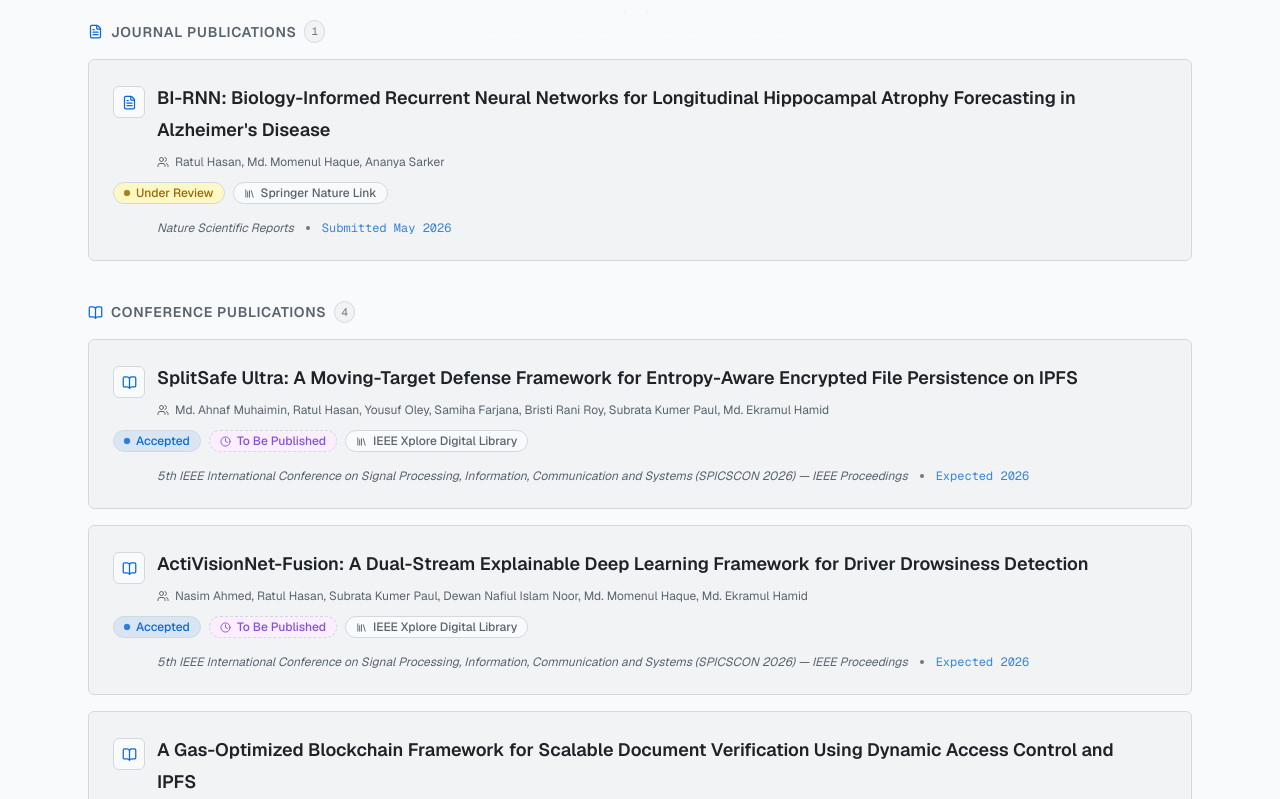
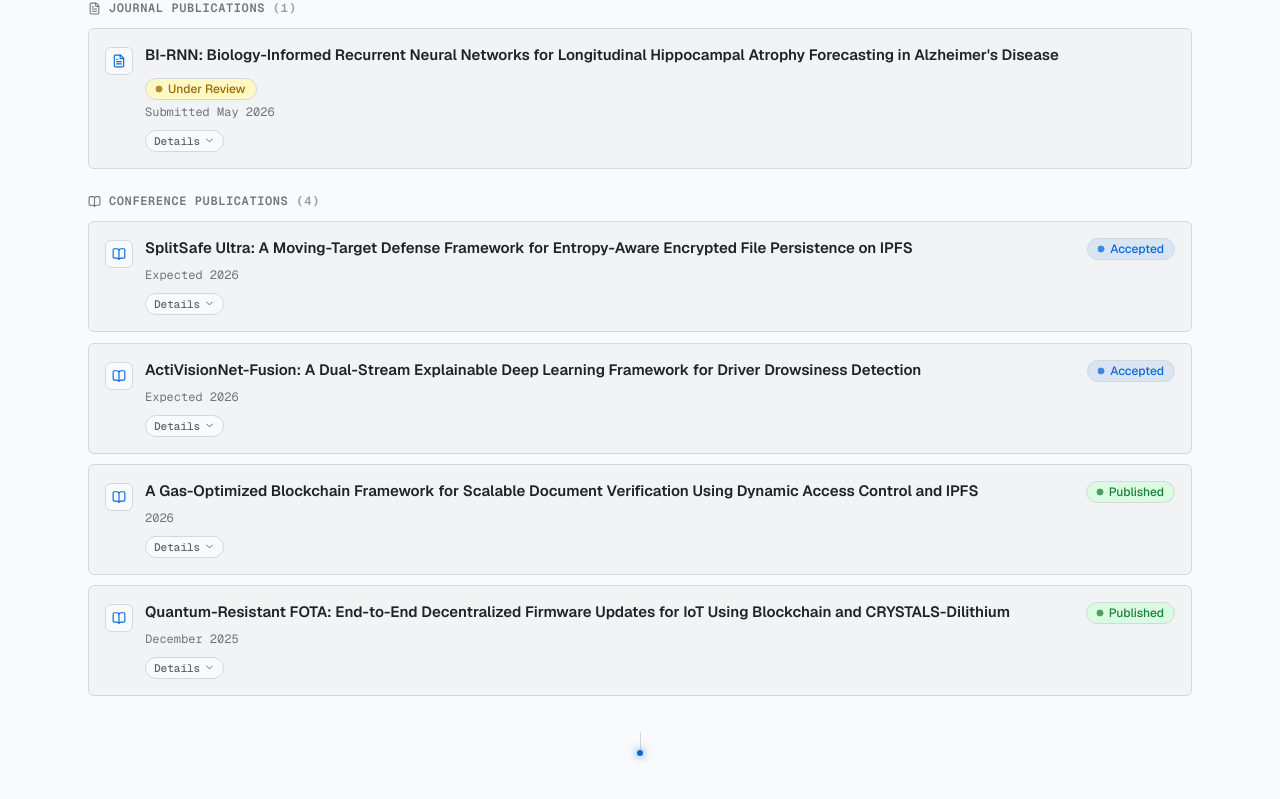
Before and after one commit to ratulhasan001/portfolio, a Next.js app: page / in a window 1280 px wide. Shown: the part 821-1620 px from the top of the page. Built offline with nearby package versions, Linux system fonts and the light colour scheme.

Commit message:
Collapse publication authors, venue and links behind Details

```diff
--- a/src/components/research-section.tsx
+++ b/src/components/research-section.tsx
@@ -5,119 +5,72 @@ import { BookOpen, Clock, ExternalLink, FileText, Library, Link2, Users } from "
 import { publications, type Publication } from "@/lib/data";
 import { SectionTitle, StatusPill } from "./ui";
 import { StaggerGroup, staggerItem } from "./fade-in";
-import { TiltCard, TiltLink } from "./tilt-card";
-import { PopIn, PopWords } from "./pop-in";
+import { TiltCard } from "./tilt-card";
+import { PopWords } from "./pop-in";
 import { ParallaxLayer } from "./parallax-layer";
+import { Disclosure } from "./disclosure";
 
 function PublicationCard({ pub }: { pub: Publication }) {
-  const cardClassName =
-    "shimmer rounded-md border border-border-default bg-canvas-subtle p-5 transition-colors hover:border-accent/50 sm:p-6";
-  const body = (
-    <>
-      <div className="flex flex-wrap items-start justify-between gap-3">
+  return (
+    <TiltCard
+      variants={staggerItem}
+      className="shimmer rounded-md border border-border-default bg-canvas-subtle p-4 transition-colors hover:border-accent/50"
+    >
       <div className="flex items-start gap-3">
         <motion.span
           whileHover={{ rotate: -10, scale: 1.1 }}
           transition={{ type: "spring", stiffness: 300, damping: 15 }}
-            className="mt-0.5 flex h-8 w-8 shrink-0 items-center justify-center rounded-md border border-border-default bg-canvas text-accent"
+          className="mt-0.5 flex h-7 w-7 shrink-0 items-center justify-center rounded-md border border-border-default bg-canvas text-accent"
         >
-            {pub.type === "journal" ? (
-              <FileText size={15} />
-            ) : (
-              <BookOpen size={15} />
-            )}
+          {pub.type === "journal" ? <FileText size={14} /> : <BookOpen size={14} />}
         </motion.span>
-          <div>
-            <h3 className="text-base font-semibold text-fg-default sm:text-lg">
-              {pub.link ? (
-                <span className="inline-flex items-center gap-1.5 bg-[linear-gradient(var(--color-accent),var(--color-accent))] bg-[length:0%_1px] bg-left-bottom bg-no-repeat pb-0.5 transition-[background-size,color] duration-300 group-hover:bg-[length:100%_1px] group-hover:text-accent">
+
+        <div className="min-w-0 flex-1">
+          <div className="flex flex-wrap items-start justify-between gap-2">
+            <h3 className="text-sm font-semibold leading-snug text-fg-default sm:text-[15px]">
               <PopWords text={pub.title} inView stagger={0.018} />
-                  <ExternalLink
-                    size={13}
-                    className="opacity-0 transition-opacity group-hover:opacity-100"
-                  />
-                </span>
-              ) : (
-                <PopWords text={pub.title} inView stagger={0.018} />
-              )}
             </h3>
-            <p className="mt-1.5 flex items-center gap-1.5 text-xs text-fg-muted">
-              <Users size={12} />
+            <StatusPill status={pub.status} />
+          </div>
+
+          <p className="mono mt-1 text-xs text-fg-subtle">{pub.date}</p>
+
+          <Disclosure label="Details" className="mt-2">
+            <p className="flex items-start gap-1.5 text-xs text-fg-muted">
+              <Users size={12} className="mt-0.5 shrink-0" />
               {pub.authors}
             </p>
-          </div>
-        </div>
-        <div className="flex flex-wrap items-center gap-2">
-          <StatusPill status={pub.status} />
+            <p className="mt-2 text-xs italic text-fg-muted">{pub.venue}</p>
+
+            <div className="mt-3 flex flex-wrap items-center gap-2">
               {pub.status === "accepted" && (
-            <motion.span
-              initial={{ opacity: 0, scale: 0.6, y: -4 }}
-              whileInView={{ opacity: 1, scale: 1, y: 0 }}
-              viewport={{ once: true }}
-              transition={{ type: "spring", stiffness: 420, damping: 15, delay: 0.15 }}
-              className="inline-flex items-center gap-1.5 rounded-full border border-dashed border-done/40 bg-done-subtle px-2.5 py-0.5 text-xs font-medium text-done"
-            >
+                <span className="inline-flex items-center gap-1.5 rounded-full border border-dashed border-done/40 bg-done-subtle px-2.5 py-0.5 text-xs font-medium text-done">
                   <Clock size={11} />
                   To Be Published
-            </motion.span>
+                </span>
               )}
               {pub.digitalLibrary && (
-            <motion.span
-              initial={{ opacity: 0, scale: 0.6, y: -4 }}
-              whileInView={{ opacity: 1, scale: 1, y: 0 }}
-              viewport={{ once: true }}
-              transition={{ type: "spring", stiffness: 420, damping: 15, delay: 0.22 }}
-              className="inline-flex items-center gap-1.5 rounded-full border border-border-default bg-canvas px-2.5 py-0.5 text-xs font-medium text-fg-muted"
-            >
+                <span className="inline-flex items-center gap-1.5 rounded-full border border-border-default bg-canvas px-2.5 py-0.5 text-xs font-medium text-fg-muted">
                   <Library size={11} />
                   {pub.digitalLibrary}
-            </motion.span>
-          )}
-        </div>
-      </div>
-
-      <div className="mt-4 flex flex-wrap items-center gap-x-3 gap-y-1 pl-11 text-xs text-fg-muted">
-        <span className="italic">{pub.venue}</span>
-        <span className="h-1 w-1 rounded-full bg-fg-subtle" />
-        <span className="mono text-accent/80">{pub.date}</span>
-
-        {pub.link && (
-          <span
-            aria-hidden
-            className="relative ml-auto flex translate-y-1 scale-90 items-center gap-1.5 overflow-hidden rounded-full border border-success/30 bg-canvas px-3 py-1 text-[11px] font-semibold text-success opacity-0 shadow-sm transition-all duration-300 ease-out group-hover:translate-y-0 group-hover:scale-100 group-hover:opacity-100 group-hover:text-white group-hover:shadow-[0_10px_22px_-8px_var(--color-success)]"
-          >
-            <span
-              aria-hidden
-              className="absolute inset-0 -z-10 origin-left scale-x-0 bg-gradient-to-r from-success to-accent transition-transform duration-300 ease-out group-hover:scale-x-100"
-            />
-            <Link2
-              size={11}
-              className="relative transition-transform duration-300 ease-out group-hover:rotate-45"
-            />
-            <span className="relative mono">{pub.link.replace("https://doi.org/", "")}</span>
                 </span>
               )}
-      </div>
-    </>
-  );
-
-  if (pub.link) {
-    return (
-      <TiltLink
+              {pub.link && (
+                <a
                   href={pub.link}
                   target="_blank"
                   rel="noreferrer"
-        variants={staggerItem}
-        className={cardClassName}
+                  className="mono inline-flex items-center gap-1.5 rounded-full border border-success/30 bg-canvas px-2.5 py-0.5 text-[11px] font-semibold text-success transition-colors hover:border-success hover:bg-success-subtle"
                 >
-        {body}
-      </TiltLink>
-    );
-  }
-
-  return (
-    <TiltCard variants={staggerItem} className={cardClassName}>
-      {body}
+                  <Link2 size={11} />
+                  {pub.link.replace("https://doi.org/", "")}
+                  <ExternalLink size={10} />
+                </a>
+              )}
+            </div>
+          </Disclosure>
+        </div>
+      </div>
     </TiltCard>
   );
 }
@@ -134,18 +87,12 @@ function PublicationGroup({
   if (items.length === 0) return null;
   return (
     <div>
-      <div className="mb-4 flex items-center gap-2">
-        <PopIn as="span" inView scale={0.5} className="flex text-accent">
+      <h3 className="mono mb-3 flex items-center gap-2 text-xs font-semibold uppercase tracking-wider text-fg-subtle">
         {icon}
-        </PopIn>
-        <h3 className="text-sm font-semibold uppercase tracking-wider text-fg-muted">
         {title}
+        <span className="text-fg-subtle/70">({items.length})</span>
       </h3>
-        <span className="mono rounded-full border border-border-default bg-canvas-subtle px-1.5 py-0.5 text-[11px] text-fg-subtle">
-          {items.length}
-        </span>
-      </div>
-      <StaggerGroup className="space-y-4">
+      <StaggerGroup className="space-y-2.5">
         {items.map((pub) => (
           <PublicationCard key={pub.title} pub={pub} />
         ))}
@@ -159,7 +106,7 @@ export function ResearchSection() {
   const conferences = publications.filter((p) => p.type === "conference");
 
   return (
-    <section id="research" className="relative mx-auto max-w-6xl px-4 py-10 sm:px-6 sm:py-14">
+    <section id="research" className="relative mx-auto max-w-6xl px-4 py-7 sm:px-6 sm:py-9">
       <ParallaxLayer speed={35}>
         <div className="bg-dot-grid pointer-events-none absolute inset-0 opacity-40 [mask-image:radial-gradient(ellipse_60%_50%_at_50%_0%,#000_10%,transparent_70%)]" />
       </ParallaxLayer>
@@ -170,15 +117,15 @@ export function ResearchSection() {
         subtitle="Peer-reviewed research spanning artificial intelligence, healthcare AI, computer vision, blockchain security, and trustworthy intelligent systems."
       />
 
-      <div className="space-y-10">
+      <div className="space-y-6">
         <PublicationGroup
           title="Journal Publications"
-          icon={<FileText size={15} />}
+          icon={<FileText size={13} />}
           items={journals}
         />
         <PublicationGroup
           title="Conference Publications"
-          icon={<BookOpen size={15} />}
+          icon={<BookOpen size={13} />}
           items={conferences}
         />
       </div>
```
Lines whose indentation alone changed are shown as unchanged.
